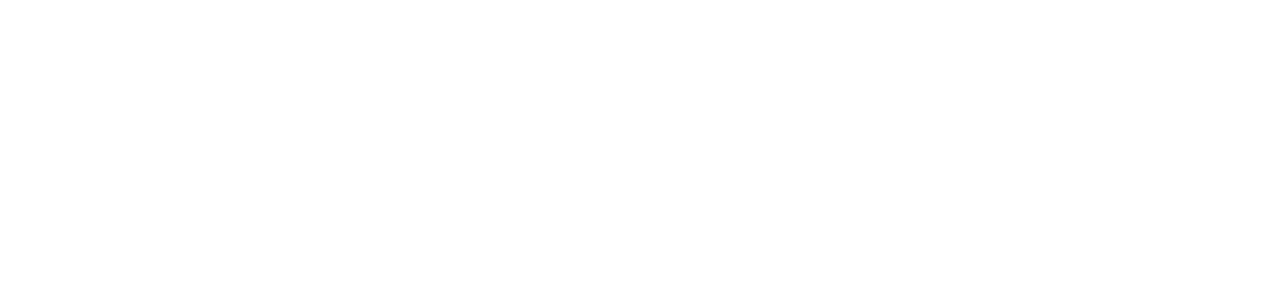
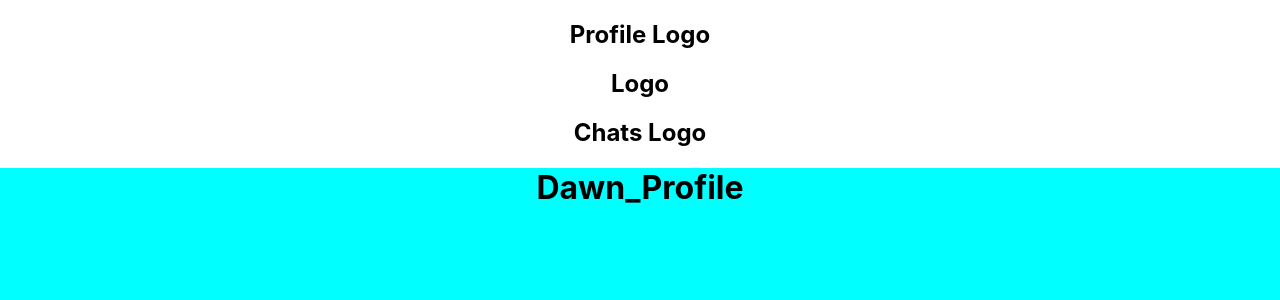
Before and after one commit to BlakeSartin/Eclipse, a React (Create React App) app in the folder eclipse/: page / in a window 1280 px wide. Shown: the top 300 px of the page. Built offline with nearby package versions, Linux system fonts and the light colour scheme.

Commit message:
made some bug fixes

```diff
--- a/eclipse/src/App.js
+++ b/eclipse/src/App.js
@@ -1,23 +1,27 @@
 import "./App.css";
 import Topbar from "./components/Topbar";
-import Dawn_Profile from "./components/Dawn_Profile";
-import Dusk_Profile from "./components/Dusk_Profile";
+import DawnProfile from "./components/Dawn_Profile";
+import DuskProfile from "./components/Dusk_Profile";
 import Chat from "./components/Chat";
-import Profile_Edit from "./components/Profile_Edit";
+import ProfileEdit from "./components/Profile_Edit";
 
 function App() {
   let component;
   switch (window.location.pathname) {
     case "/":
-      component = <Dawn_Profile />;
+      component = <DawnProfile />;
+      break;
     case "/chats":
       component = <Chat />;
+      break;
     case "/profile":
-      component = <Profile_Edit />;
+      component = <ProfileEdit />;
+      break;
   }
   return (
     <div className="App">
       <Topbar />
+      {component}
     </div>
   );
 }
--- a/eclipse/src/components/Dawn_Profile.js
+++ b/eclipse/src/components/Dawn_Profile.js
@@ -1,8 +1,10 @@
 import React from "react";
 import "./Dawn_Profile.scss";
 
-export default function Dawn_Profile () {
-  <div className="test">
-    <h1>Dawn_Profile</h1>
-  </div>
+export default function DawnProfile() {
+  return (
+    <div className="test">
+      <h1>Dawn_Profile</h1>
+    </div>
+  );
 }
--- a/eclipse/src/components/Dawn_Profile.scss
+++ b/eclipse/src/components/Dawn_Profile.scss
@@ -1,3 +1,4 @@
 .test {
   background-color: aqua;
+  height: 100vh;
 }
--- a/eclipse/src/components/Profile_Edit.js
+++ b/eclipse/src/components/Profile_Edit.js
@@ -1,4 +1,4 @@
 import React from "react";
 import "./Profile_Edit.scss";
 
-export default function Profile_Edit () {}
+export default function ProfileEdit () {}
--- a/eclipse/src/components/Topbar.js
+++ b/eclipse/src/components/Topbar.js
@@ -2,9 +2,12 @@
 import "./Topbar.scss";
 
 export default function Topbar () {
-  <nav>
+  return (
+<nav>
     <h2>Profile Logo</h2>
     <h1>Logo</h1>
     <h2>Chats Logo</h2>
   </nav>
+  )
+
 }
--- a/eclipse/src/index.js
+++ b/eclipse/src/index.js
@@ -2,7 +2,6 @@
 import ReactDOM from 'react-dom/client';
 import './index.css';
 import App from './App';
-import reportWebVitals from './reportWebVitals';
 
 const root = ReactDOM.createRoot(document.getElementById('root'));
 root.render(
@@ -10,8 +9,3 @@
     <App />
   </React.StrictMode>
 );
-
-// If you want to start measuring performance in your app, pass a function
-// to log results (for example: reportWebVitals(console.log))
-// or send to an analytics endpoint. Learn more: https://bit.ly/CRA-vitals
-reportWebVitals();
```
